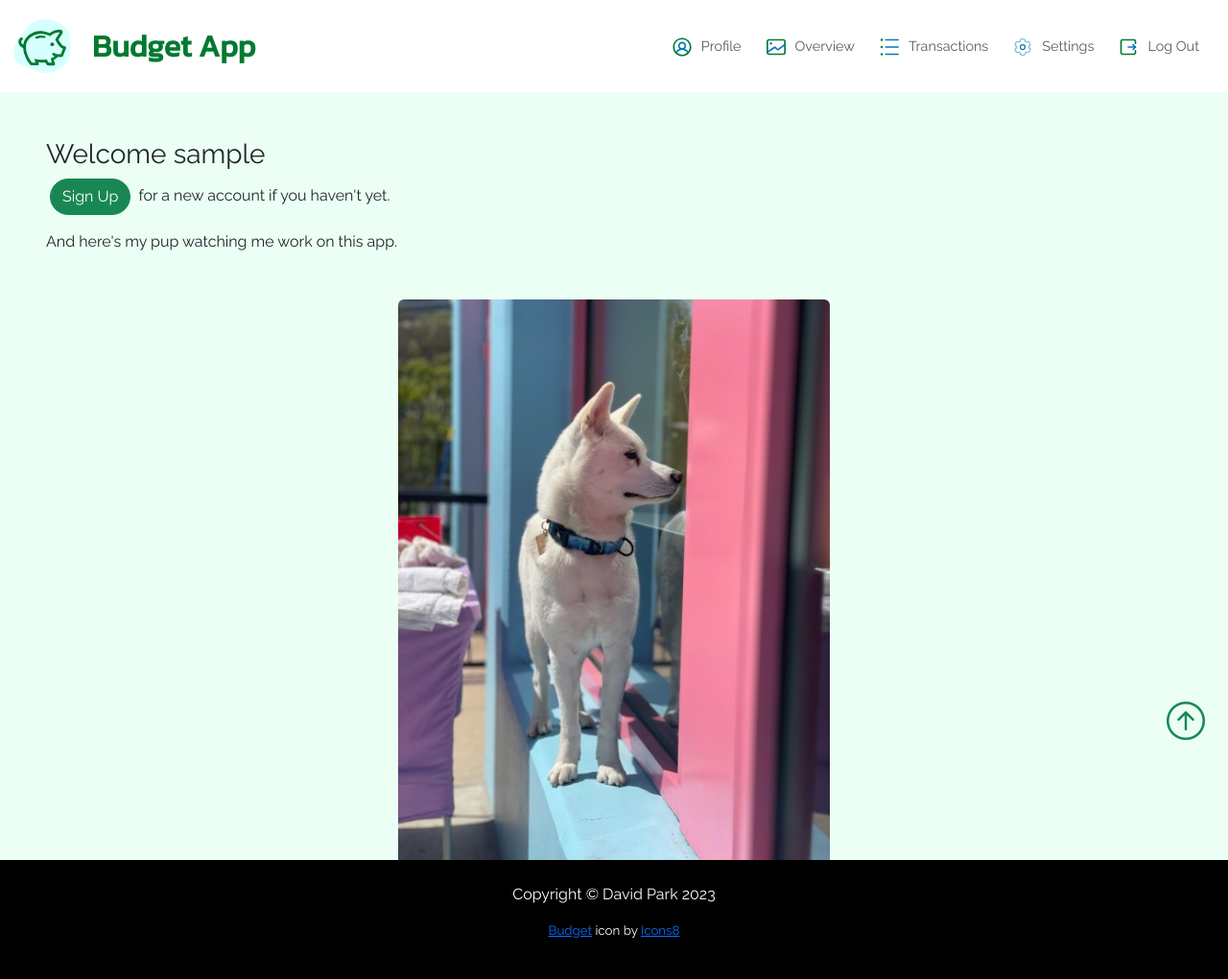
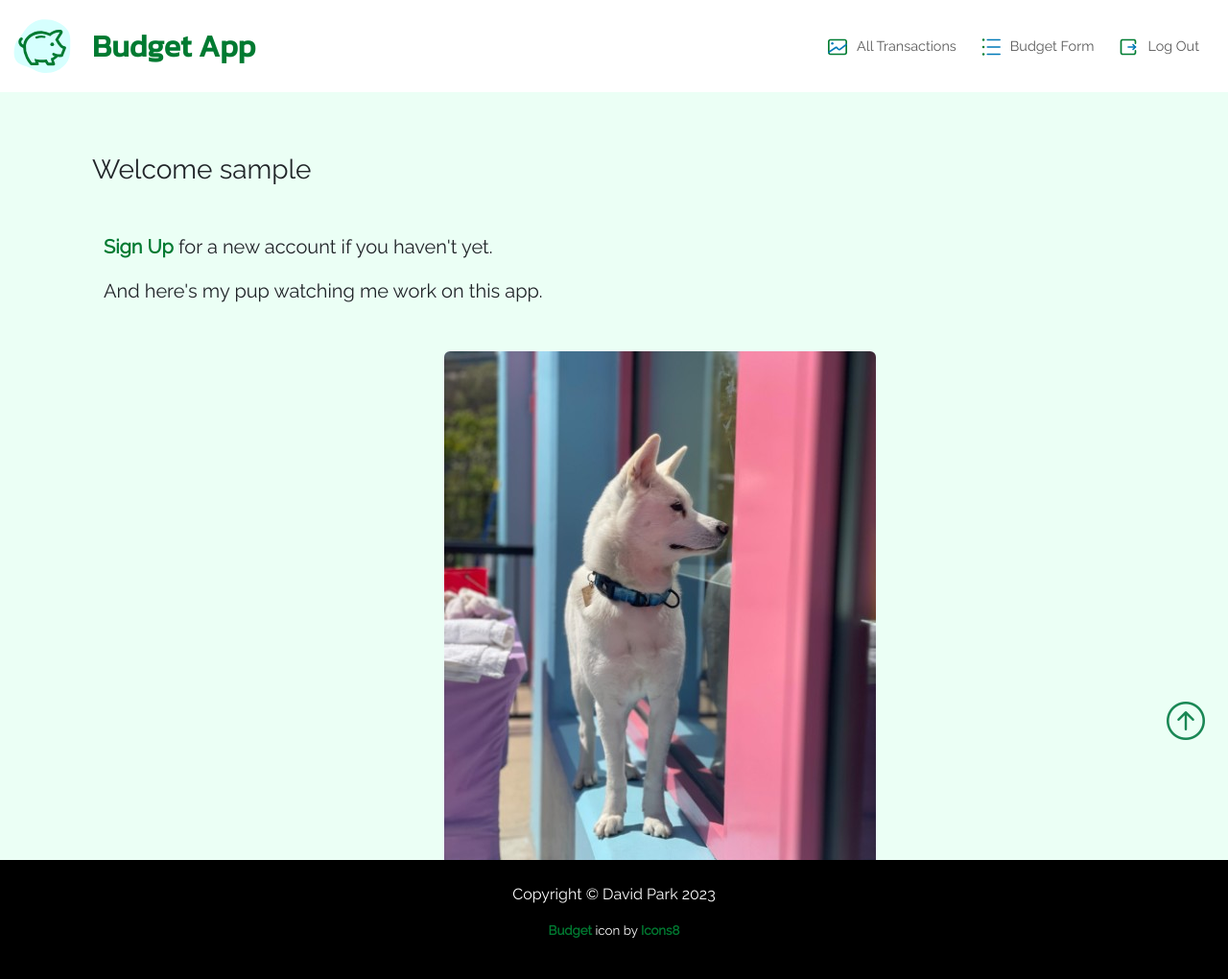
Before and after one commit to dpCTwork/FlaskApp, a Flask app: page / in a window 1280 px wide. Shown: the whole page at 96% size. Run offline with Flask 3, Linux system fonts and the light colour scheme; the visitor is signed in with stand-in values (Sample User, id 1); some libraries are stand-ins or nearby versions.

Commit message:
adjusted jinja files and debugged/modified routes and forms which caused some issues with how data was being sent to pgsql database

```diff
--- a/app/blueprints/main/routes.py
+++ b/app/blueprints/main/routes.py
@@ -17,6 +17,7 @@ def budget_form():
     form = TransactionForm()
     if form.validate_on_submit():
         t = Transactions(merchant=form.merchant.data, card=form.card.data, purchase_type=form.purchase_type.data, purchase_date=form.purchase_date.data, amount=form.amount.data)
+        t.user_id = current_user.user_id
         t.commit()
         flash(f'Transaction added for {form.merchant.data}!', 'success')
         return redirect(url_for('main.budget_form', username=current_user.username))
--- a/app/forms.py
+++ b/app/forms.py
@@ -1,5 +1,5 @@
 from flask_wtf import FlaskForm
-from wtforms import StringField, PasswordField, SubmitField, RadioField, SelectField, DateField, DecimalField
+from wtforms import StringField, PasswordField, SubmitField, SelectField, DateField, DecimalField
 from wtforms.validators import DataRequired, Email
 
 
@@ -21,5 +21,5 @@ class TransactionForm(FlaskForm):
     card = SelectField('Card', choices=['Visa', 'Mastercard', 'American Express'], validators=[DataRequired()])
     purchase_type = SelectField('Purchase Type', choices=[('dining', 'Dining'), ('gas', 'Gas'), ('grocery', 'Grocery'), ('entertainment', 'Entertainment')], validators=[DataRequired()])
     purchase_date = DateField('Date of Transaction', validators=[DataRequired()])
-    amount = DecimalField('Transaction Amount', validators=[DataRequired()], render_kw={'placeholder': '0.00'})
+    amount = DecimalField('Transaction Amount', places=2, validators=[DataRequired()], render_kw={'placeholder': '0.00'})
     submit = SubmitField('Enter')
--- a/app/static/css/main.css
+++ b/app/static/css/main.css
@@ -21,6 +21,17 @@ section {
     border-radius: 50px;
 }
 
+th {
+    vertical-align: middle;
+    text-align: center;
+    padding: 20px 5px 20px 5px;
+}
+
+a {
+    text-decoration: none;
+    color: #007a31;
+    font-weight: bold;
+}
 
 
 /*
--- a/app/templates/components/navbar.j2
+++ b/app/templates/components/navbar.j2
@@ -13,26 +13,26 @@
         </button>
         <div class="collapse navbar-collapse" id="navmenu">
             <ul class="navbar-nav ms-auto">
-                <li class="nav-item">
-                    <a href="#profile" class="nav-link"><img width="20" height="20"
-                            src="{{ url_for('static', filename='img/navbar-icons/user-1.svg') }}" alt="user-default"
-                            style="margin-right: 10px;">Profile</a>
-                </li>
+                {# <li class="nav-item"> #}
+                    {# <a href="#profile" class="nav-link"><img width="20" height="20" #}
+                            {# src="{{ url_for('static', filename='img/navbar-icons/user-1.svg') }}" alt="user-default"  #}
+                            {# style="margin-right: 10px;">Profile</a> #}
+                {# </li> #}
                 <li class="nav-item">
                     <a href="{{ url_for('main.transactions') }}" class="nav-link"><img width="20" height="20"
                             src="{{ url_for('static', filename='img/navbar-icons/picture-2.svg') }}" alt="overview"
-                            style="margin-right: 10px;">Overview</a>
+                            style="margin-right: 10px;">All Transactions</a>
                 </li>
                 <li class="nav-item">
                     <a href="{{ url_for('main.budget_form') }}" class="nav-link"><img width="20" height="20"
                             src="{{ url_for('static', filename='img/navbar-icons/menu-1.svg') }}" alt="transactions"
-                            style="margin-right: 10px;">Transactions</a>
+                            style="margin-right: 10px;">Budget Form</a>
                 </li>
-                <li class="nav-item">
+                {# <li class="nav-item">
                     <a href="#settings" class="nav-link"><img width="20" height="20"
                             src="{{ url_for('static', filename='img/navbar-icons/settings-2.svg') }}" alt="settings"
                             style="margin-right: 10px;">Settings</a>
-                </li>
+                </li> #}
                 <li class="nav-item">
                     <a href="{{ url_for('auth.logout')}}" class="nav-link"><img width="20" height="20"
                     src="{{ url_for('static', filename='img/navbar-icons/quit-1.svg') }}" alt="log out" style="margin-right: 10px;">Log Out</a>
@@ -44,11 +44,11 @@
 {% else %}
     <div>
         <a href="{{ url_for('auth.login') }}">
-            <button type="button" class="btn btn-outline-success btn-lg btn-rounded mx-1 p-1">Log In</button>
+            <button type="button" class="btn btn-outline-success btn-lg btn-rounded mx-1 px-3">Log In</button>
         </a>
         <span class="m-2"></span>
         <a href="{{ url_for('auth.signup') }}">
-            <button type="button" class="btn btn-success btn-lg btn-rounded mx-1 p-1">Sign Up</button>
+            <button type="button" class="btn btn-success btn-lg btn-rounded mx-1 px-3">Sign Up</button>
         </a>
     </div>
 </nav>
--- a/app/templates/index.j2
+++ b/app/templates/index.j2
@@ -9,17 +9,18 @@
 
 <section class="p-5 vh-100">
     {% if current_user.is_authenticated %}
-    <h3>Welcome {{ current_user.username }}</h3>
+    <h3 class="mx-5 my-3">Welcome {{ current_user.username }}</h3>
     {% else %}
-    <h3>Welcome, Guest</h3>
+    <h3 class="mx-5 my-3">Welcome, Guest</h3>
     {% endif %}
-
-    <p><button type="button" class="btn btn-success btn-rounded mx-1">Sign Up</button> for a new account if you haven't yet.</p>
+<div class="container-fluid m-5 fs-5">
+    <p><a href="#">Sign Up</a> for a new account if you haven't yet.</p>
 
     <p>And here's my pup watching me work on this app.</p>
     <div class="container-fluid">
         <img src="{{ url_for('static', filename='img/messages_0.jpeg') }}" class="img-fluid rounded mx-auto d-block my-5" alt="Caspian"/>
     </div>
+</div>
 </section>
 
 {% endblock %}
```
Also changed, not shown: app/templates/user_menu/transactions.j2 (+43 -15 lines).
